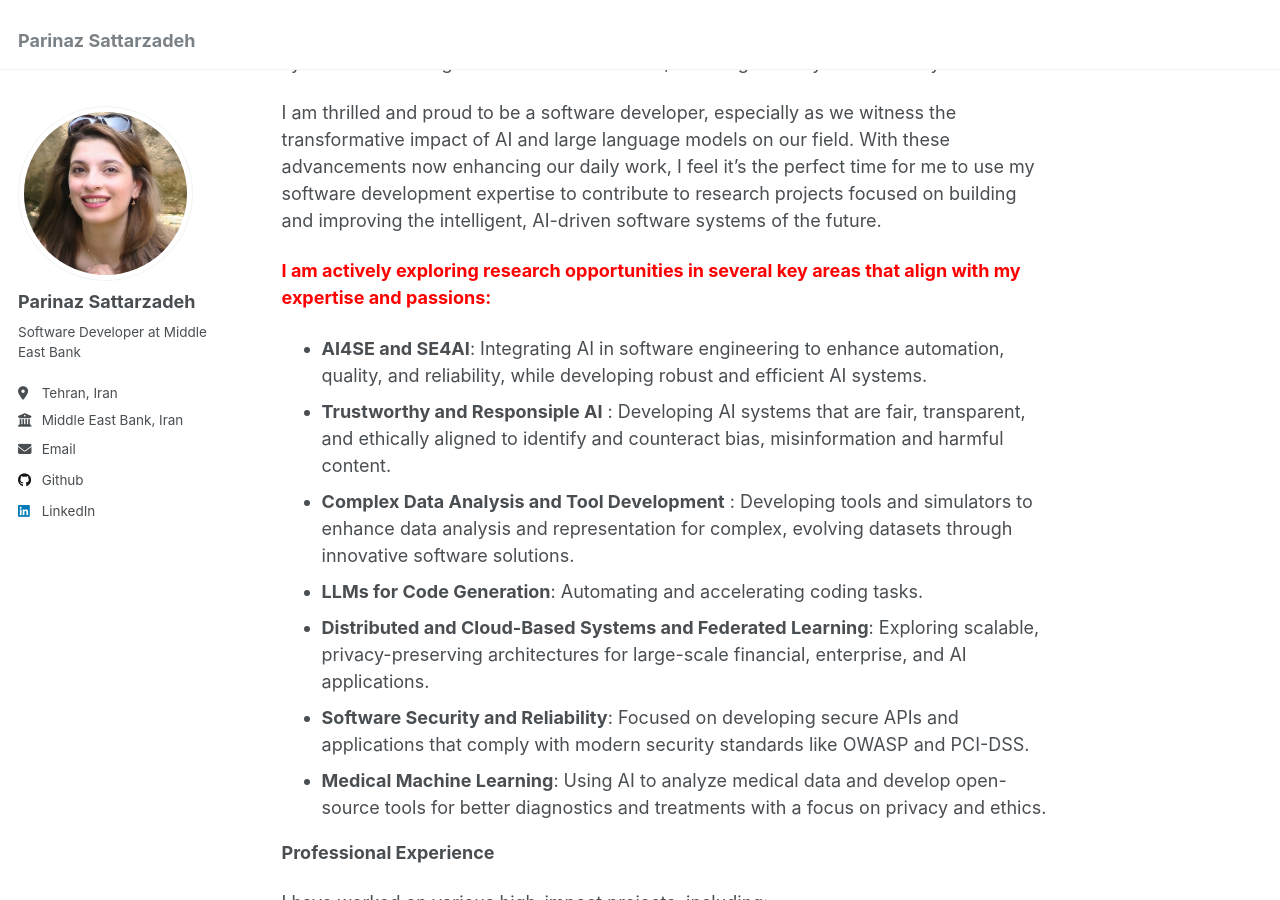
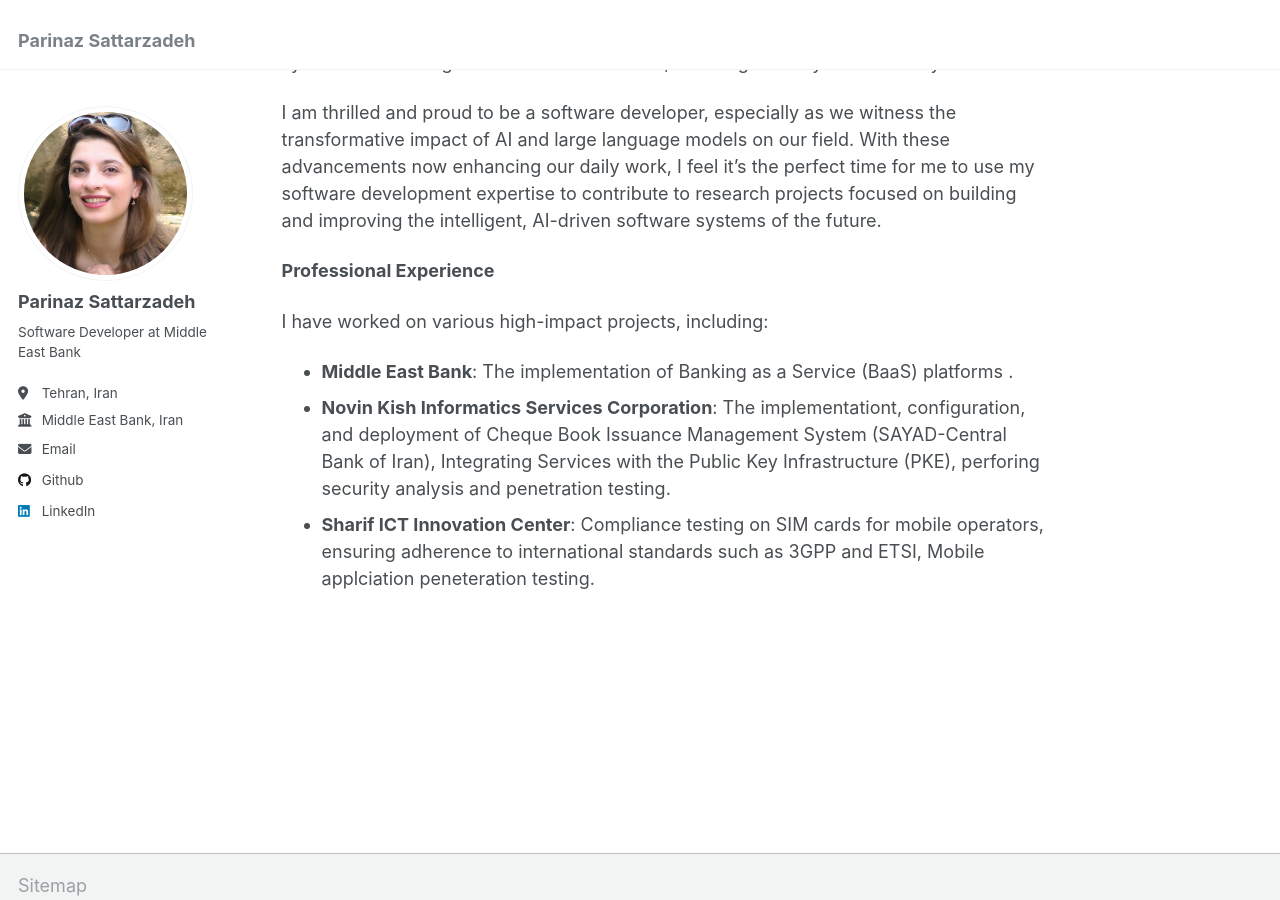
Before and after one commit to parinaz-st/parinaz-st.github.io, a Jekyll site: the page built from _pages/about.md, in a window 1280 px wide and 900 px high, scrolled down 420 px. Built offline with Jekyll 4.4.1, drawn with Linux system fonts in a browser that asks for light colours.

Commit message:
Update about.md

```diff
--- a/_pages/about.md
+++ b/_pages/about.md
@@ -15,17 +15,6 @@ I hold a Master's degree in Computer Engineering with a focus on Artificial Inte
 I am thrilled and proud to be a software developer, especially as we witness the transformative impact of AI and large language models on our field. With these advancements now enhancing our daily work, I feel it's the perfect time for me to use my software development expertise to contribute to research projects focused on building and improving the intelligent, AI-driven software systems of the future.
 
 
-
-<span style="color:red; font-weight:bold;">I am actively exploring research opportunities in several key areas that align with my expertise and passions:</span>
-
-- **AI4SE and SE4AI**: Integrating AI in software engineering to enhance automation, quality, and reliability, while developing robust and efficient AI systems.
-- **Trustworthy and Responsiple AI** : Developing AI systems that are fair, transparent, and ethically aligned to identify and counteract bias, misinformation and harmful content.
-- **Complex Data Analysis and Tool Development** : Developing tools and simulators to enhance data analysis and representation for complex, evolving datasets through innovative software solutions.
-- **LLMs for Code Generation**: Automating and accelerating coding tasks.
-- **Distributed and Cloud-Based Systems and Federated Learning**: Exploring scalable, privacy-preserving architectures for large-scale financial, enterprise, and AI applications.
-- **Software Security and Reliability**: Focused on developing secure APIs and applications that comply with modern security standards like OWASP and PCI-DSS.
-- **Medical Machine Learning**: Using AI to analyze medical data and develop open-source tools for better diagnostics and treatments with a focus on privacy and ethics.
-
 **Professional Experience**
 
 I have worked on various high-impact projects, including:
```
